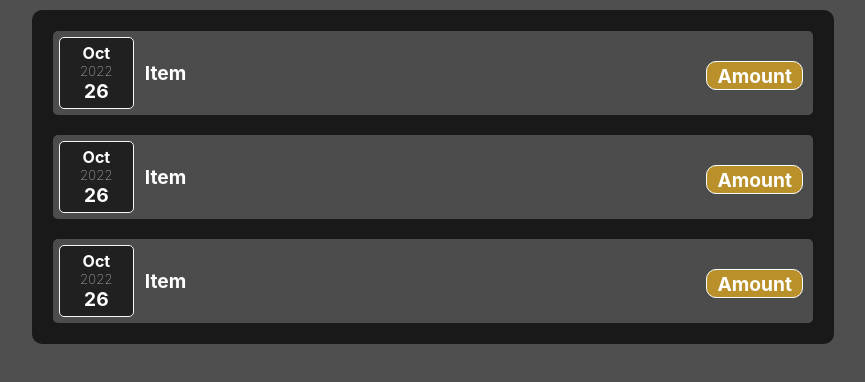
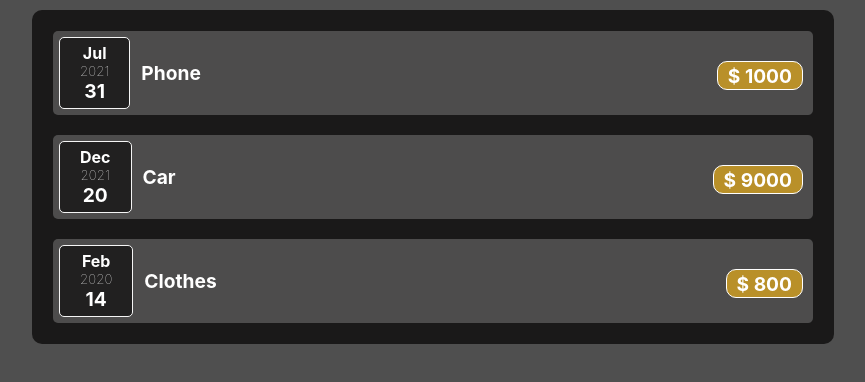
Before and after one commit to BamideleD/expensed-tracker, a React (Create React App) app: page / in a window 1280 px wide. Shown: the top 382 px of the page, without its empty margins (207-1072 px from the left). Built offline with nearby package versions, Linux system fonts and the light colour scheme.

Commit message:
Adding personalized items to the list

```diff
--- a/src/App.js
+++ b/src/App.js
@@ -1,6 +1,7 @@
 import React from "react";
-import styles from './App.module.css'
-import ExpenseTab from './Components/ExpenseTab'
+import styles from './App.module.css';
+import ExpenseTab from './Components/ExpenseTab';
+
 
 
 const App = () => {
--- a/src/Components/ExpenseItem.js
+++ b/src/Components/ExpenseItem.js
@@ -3,23 +3,8 @@ import Dated from "./Dated";
 import styles from './ExpenseItem.module.css';
 
 
-const ExpenseItem = () => {
-    const date = new Date()
-    // function month() {
-    //     return (
-    //         date.toLocaleDateString('en-us', {month: 'short'})
-    //     )
-    // }
-    // function year() {
-    //     return (
-    //         date.toLocaleDateString('en-us', {year: 'numeric'})
-    //     )
-    // }
-    // function day() {
-    //     return (
-    //         date.toLocaleDateString('en-us', {day: 'numeric'})
-    //     )
-    // }
+const ExpenseItem = (props) => {
+    const date = props.date
 
     let month = date.toLocaleDateString('en-us', {month: 'short'})
     let year = date.toLocaleDateString('en-us', {year: 'numeric'})
@@ -29,8 +14,8 @@ const ExpenseItem = () => {
     return(
         <div className={styles.expenseItem}>
             <Dated month ={month} year = {year} day = {day}/>
-            <div className={styles[`expenseItem-Item`]}> Item </div>
-            <div className={styles[`expenseItem-Amount`]}> Amount </div>
+            <div className={styles[`expenseItem-Item`]}> {props.item} </div>
+            <div className={styles[`expenseItem-Amount`]}> $ {props.amount} </div>
         </div>
     )
 }
--- a/src/Components/ExpenseTab.js
+++ b/src/Components/ExpenseTab.js
@@ -1,14 +1,38 @@
 import React from "react";
 import ExpenseItem from "./ExpenseItem";
 import styles from "./ExpenseTab.module.css"
+
+const expense = [
+    {
+        id: 1,
+        item: "Phone",
+        amount: 1000,
+        date: new Date(2021, 6, 31)
+
+    },
+    {
+        id: 2,
+        item: "Car",
+        amount: 9000,
+        date: new Date(2021, 11, 20)
+
+    },
+    {
+        id: 3,
+        item: "Clothes",
+        amount: 800,
+        date: new Date(2020, 1, 14)
+
+    }
+]
 
 
 const ExpenseTab = () => {
     return (
         <div className={styles.expenseTab}>
-            <ExpenseItem />
-            <ExpenseItem />
-            <ExpenseItem />
+            <ExpenseItem id = {expense[0].id} item = {expense[0].item} amount = {expense[0].amount} date = {expense[0].date} />
+            <ExpenseItem id = {expense[1].id} item = {expense[1].item} amount = {expense[1].amount} date = {expense[1].date} />
+            <ExpenseItem id = {expense[2].id} item = {expense[2].item} amount = {expense[2].amount} date = {expense[2].date} />
         </div>
     )
 }
```
